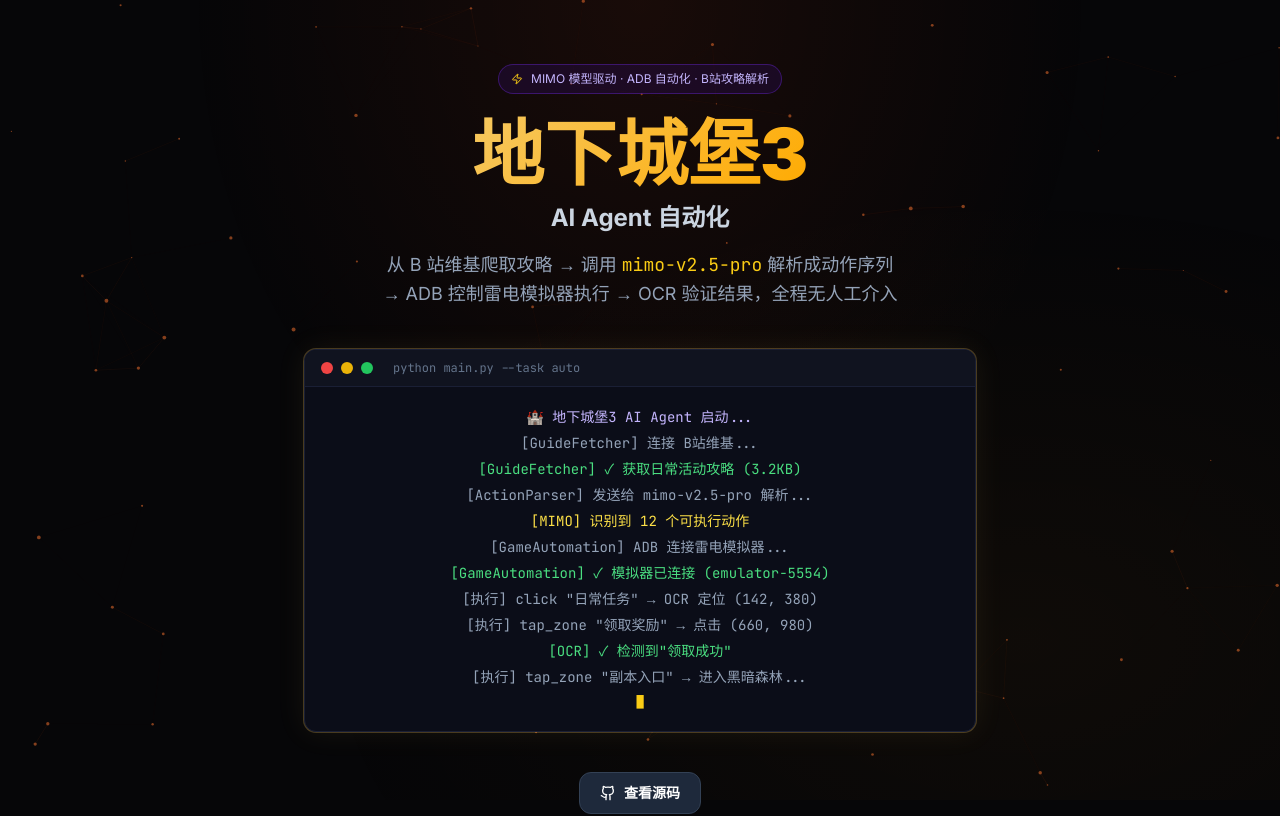
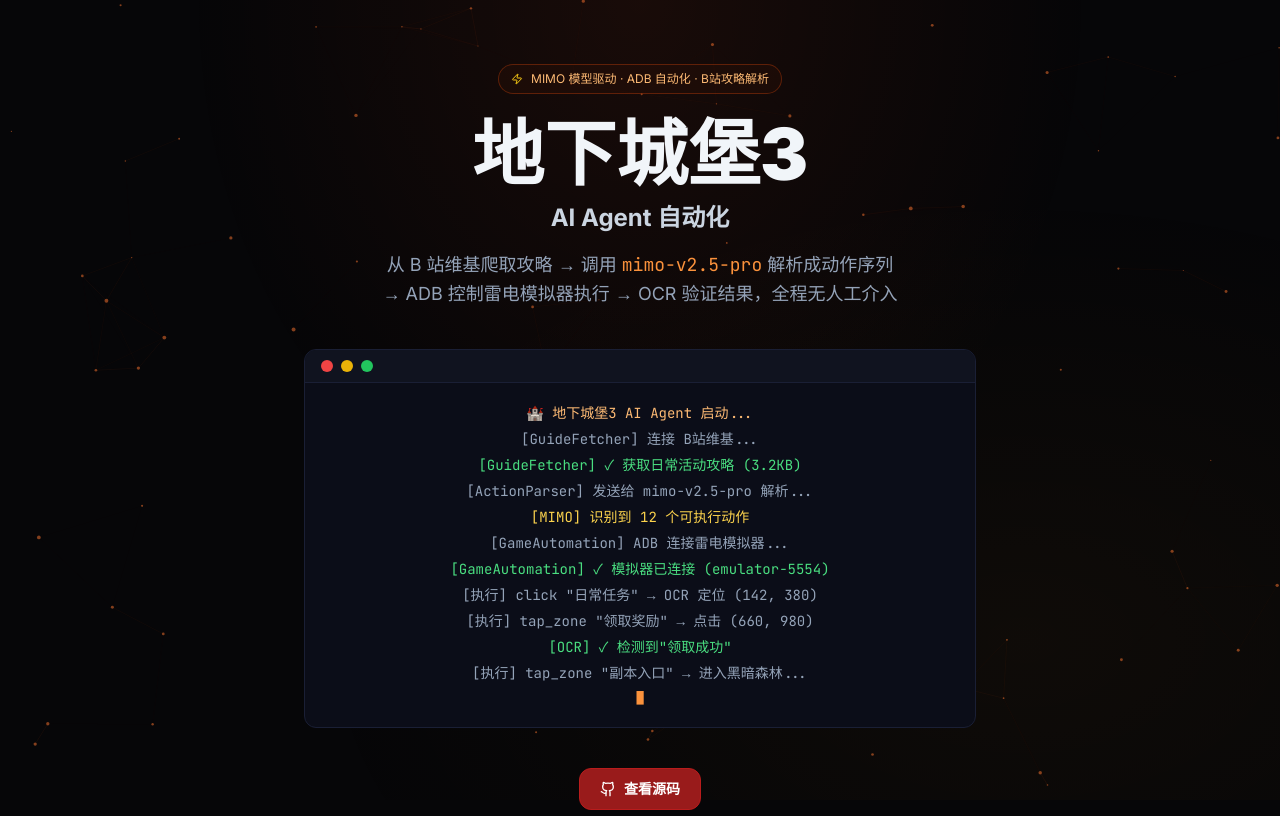
Before and after one commit to mzl2233/dxc3-agent, a React (Vite) app: page / in a window 1280 px wide. Shown: the top 816 px of the page. Built offline with nearby package versions, Linux system fonts and the light colour scheme; the HTML template or start-up script is replaced by a standard one.

Commit message:
update: src/components/Hero.jsx

```diff
--- a/src/components/Hero.jsx
+++ b/src/components/Hero.jsx
@@ -2,11 +2,11 @@
 import { Github, Zap } from 'lucide-react'
 
 const LINES = [
-  { t: 0,    c: 'text-violet-300', s: '🏰 地下城堡3 AI Agent 启动...' },
+  { t: 0,    c: 'text-orange-300', s: '🏰 地下城堡3 AI Agent 启动...' },
   { t: 500,  c: 'text-slate-400',  s: '[GuideFetcher] 连接 B站维基...' },
   { t: 1100, c: 'text-green-400',  s: '[GuideFetcher] ✓ 获取日常活动攻略 (3.2KB)' },
   { t: 1600, c: 'text-slate-400',  s: '[ActionParser] 发送给 mimo-v2.5-pro 解析...' },
-  { t: 2400, c: 'text-yellow-300', s: '[MIMO] 识别到 12 个可执行动作' },
+  { t: 2400, c: 'text-amber-300', s: '[MIMO] 识别到 12 个可执行动作' },
   { t: 2800, c: 'text-slate-400',  s: '[GameAutomation] ADB 连接雷电模拟器...' },
   { t: 3300, c: 'text-green-400',  s: '[GameAutomation] ✓ 模拟器已连接 (emulator-5554)' },
   { t: 3700, c: 'text-slate-400',  s: '[执行] click "日常任务" → OCR 定位 (142, 380)' },
@@ -16,7 +16,7 @@
   { t: 5800, c: 'text-slate-400',  s: '[执行] wait_loading → 等待战斗加载...' },
   { t: 6400, c: 'text-slate-400',  s: '[执行] tap_zone "自动战斗" → 开启' },
   { t: 7000, c: 'text-green-400',  s: '[OCR] ✓ 战斗结束，检测到奖励界面' },
-  { t: 7500, c: 'text-yellow-300', s: '✅ 全部日常任务完成 · 耗时 ~85s' },
+  { t: 7500, c: 'text-amber-300', s: '✅ 全部日常任务完成 · 耗时 ~85s' },
 ]
 
 export default function Hero() {
@@ -33,37 +33,36 @@
   return (
     <section className="min-h-screen flex flex-col items-center justify-center px-4 pt-16 pb-8">
       <div className="relative max-w-4xl mx-auto w-full text-center">
-        <div className="inline-flex items-center gap-2 px-3 py-1.5 rounded-full border border-violet-700/40 bg-violet-950/30 text-violet-300 text-xs mb-6">
+        <div className="inline-flex items-center gap-2 px-3 py-1.5 rounded-full border border-orange-700/40 bg-orange-950/20 text-orange-300 text-xs mb-6">
           <Zap size={12} className="text-yellow-400" />
           <span>MIMO 模型驱动 · ADB 自动化 · B站攻略解析</span>
         </div>
 
         <h1 className="text-5xl sm:text-7xl font-black mb-3">
-          <span className="gold">地下城堡3</span>
+          <span className="orange-text">地下城堡3</span>
         </h1>
         <p className="text-2xl font-bold text-slate-300 mb-4">AI Agent 自动化</p>
         <p className="text-slate-400 text-lg max-w-xl mx-auto mb-10 leading-relaxed">
-          从 B 站维基爬取攻略 → 调用 <span className="text-yellow-400 font-mono">mimo-v2.5-pro</span> 解析成动作序列<br />
+          从 B 站维基爬取攻略 → 调用 <span className="text-orange-400 font-mono">mimo-v2.5-pro</span> 解析成动作序列<br />
           → ADB 控制雷电模拟器执行 → OCR 验证结果，全程无人工介入
         </p>
 
         <div className="max-w-2xl mx-auto mb-10">
-          <div className="term gold-glow">
+          <div className="term red-glow">
             <div className="term-bar">
               <div className="dot bg-red-500" /><div className="dot bg-yellow-500" /><div className="dot bg-green-500" />
-              <span className="ml-3 text-slate-500 text-xs font-mono">python main.py --task auto</span>
             </div>
             <div className="p-4 sm:p-5 min-h-[260px] space-y-1.5">
               {LINES.slice(0, shown).map((l, i) => (
                 <p key={i} className={`font-mono text-xs sm:text-sm up ${l.c}`}>{l.s}</p>
               ))}
-              {shown < LINES.length && <span className="font-mono text-xs text-yellow-400 blink">█</span>}
+              {shown < LINES.length && <span className="font-mono text-xs text-orange-400 blink">█</span>}
             </div>
           </div>
         </div>
 
         <a href="https://github.com/mzl2233/dxc3-agent" target="_blank" rel="noopener noreferrer"
-          className="inline-flex items-center gap-2 px-5 py-2.5 bg-slate-800 hover:bg-slate-700 border border-slate-700 text-white font-semibold rounded-xl transition-all hover:scale-105 text-sm">
+          className="inline-flex items-center gap-2 px-5 py-2.5 bg-red-800 hover:bg-red-700 border border-red-700 text-white font-semibold rounded-xl transition-all hover:scale-105 text-sm">
           <Github size={16} /> 查看源码
         </a>
       </div>
```
